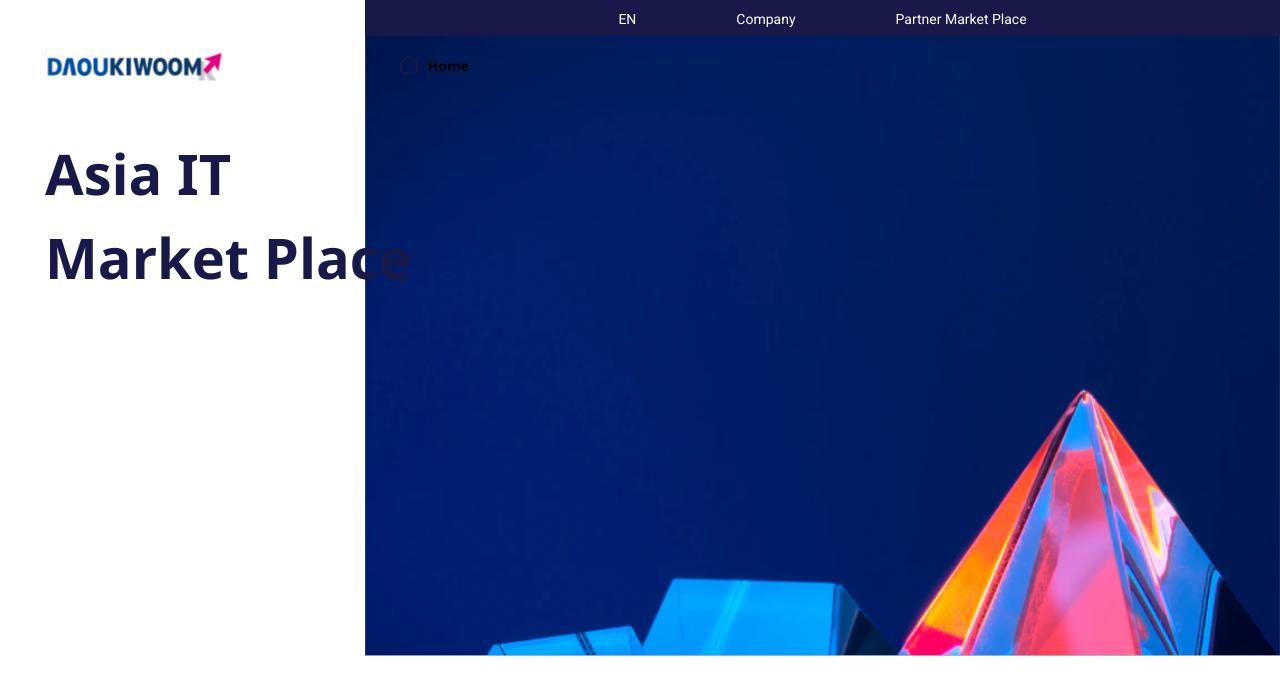
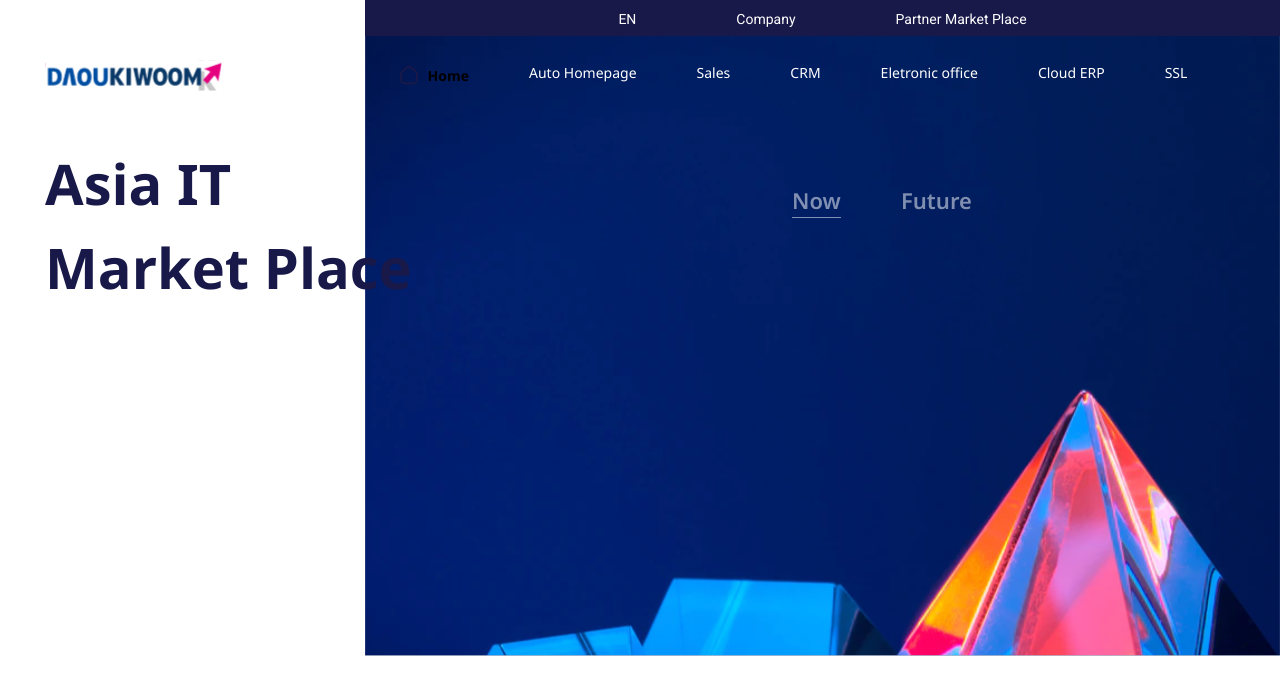
Before and after one commit to trietnk01/diennk-kairos, a React (Create React App) app: page / in a window 1280 px wide. Shown: the top 694 px of the page. Built offline with nearby package versions, Linux system fonts and the light colour scheme.

Commit message:
Update code 01-05-2022 17h00

```diff
--- a/src/assets/frontpage/_frontpage-custom.scss
+++ b/src/assets/frontpage/_frontpage-custom.scss
@@ -1,14 +1,15 @@
 .box-banner {
   background-image: url("#{$images}/banner.svg");
-  background-position-y: top;
-  background-position-x: right;
-  background-repeat: no-repeat;
   height: 656px;
-  .banner-header {
+  .header {
     width: 915px;
     height: 36px;
     background-color: $blue;
-    .item-banner-header {
+    .item {
+      margin-left: 100px;
+      &:first-child {
+        margin-left: 0;
+      }
       &__text {
         font-family: $f_Roboto;
         font-size: 14px;
@@ -20,7 +21,7 @@
 
 .col-left {
   width: 484px;
-  padding-top: 50px;
+  padding-top: 60px;
   padding-left: 30px;
   padding-right: 30px;
   .front-page-text-home {
@@ -34,3 +35,36 @@
     font-family: $f_NotoSans_Bold;
   }
 }
+.banner-menu {
+  padding-top: 60px;
+  padding-left: 30px;
+  padding-right: 30px;
+  .menu {
+    li {
+      margin-right: 60px;
+      &:last-child {
+        margin-right: 0;
+      }
+      a {
+        font-size: 14px;
+      }
+    }
+  }
+  .tab-now-future {
+    margin-top: 100px;
+    li {
+      margin-left: 60px;
+      &:first-child {
+        margin-left: 0;
+      }
+      button {
+        font-size: 22px;
+        font-family: $f_NotoSans_SemiBold;
+        opacity: 0.5;
+        &.active {
+          border-bottom: 1px solid #fff;
+        }
+      }
+    }
+  }
+}
--- a/src/pages/Home/Home.jsx
+++ b/src/pages/Home/Home.jsx
@@ -6,16 +6,16 @@ import { Link } from "react-router-dom";
 function Home() {
   return (
     <div className="relative font-frontpage-global">
-      <div className="box-banner flex absolute left-0 top-0 w-full">
-        <div className="banner-header flex text-white items-center justify-center absolute right-0 top-0" style={{ columnGap: "100px" }}>
-          <div className="item-banner-header">
-            <span className="item-banner-header__text">EN</span>
+      <div className="box-banner bg-no-repeat bg-right-top flex absolute left-0 top-0 w-full">
+        <div className="header flex text-white items-center justify-center absolute right-0 top-0">
+          <div className="item">
+            <span className="item__text">EN</span>
           </div>
-          <div className="item-banner-header">
-            <span className="item-banner-header__text">Company</span>
+          <div className="item">
+            <span className="item__text">Company</span>
           </div>
-          <div className="item-banner-header">
-            <span className="item-banner-header__text">Partner Market Place</span>
+          <div className="item">
+            <span className="item__text">Partner Market Place</span>
           </div>
         </div>
       </div>
@@ -36,7 +36,52 @@ function Home() {
             Asia IT <br /> Market Place
           </div>
         </div>
-        <div className="grow"></div>
+        <div className="grow banner-menu">
+          <ul className="menu">
+            <li className="inline-block">
+              <Link className="text-white" to="/">
+                Auto Homepage
+              </Link>
+            </li>
+            <li className="inline-block">
+              <Link className="text-white" to="/">
+                Sales
+              </Link>
+            </li>
+            <li className="inline-block">
+              <Link className="text-white" to="/">
+                CRM
+              </Link>
+            </li>
+            <li className="inline-block">
+              <Link className="text-white" to="/">
+                Eletronic office
+              </Link>
+            </li>
+            <li className="inline-block">
+              <Link className="text-white" to="/">
+                Cloud ERP
+              </Link>
+            </li>
+            <li className="inline-block">
+              <Link className="text-white" to="/">
+                SSL
+              </Link>
+            </li>
+          </ul>
+          <ul className="tab-now-future text-center">
+            <li className="inline-block">
+              <button type="button" className="text-white active">
+                Now
+              </button>
+            </li>
+            <li className="inline-block">
+              <button type="button" className="text-white">
+                Future
+              </button>
+            </li>
+          </ul>
+        </div>
       </div>
     </div>
   );
```
